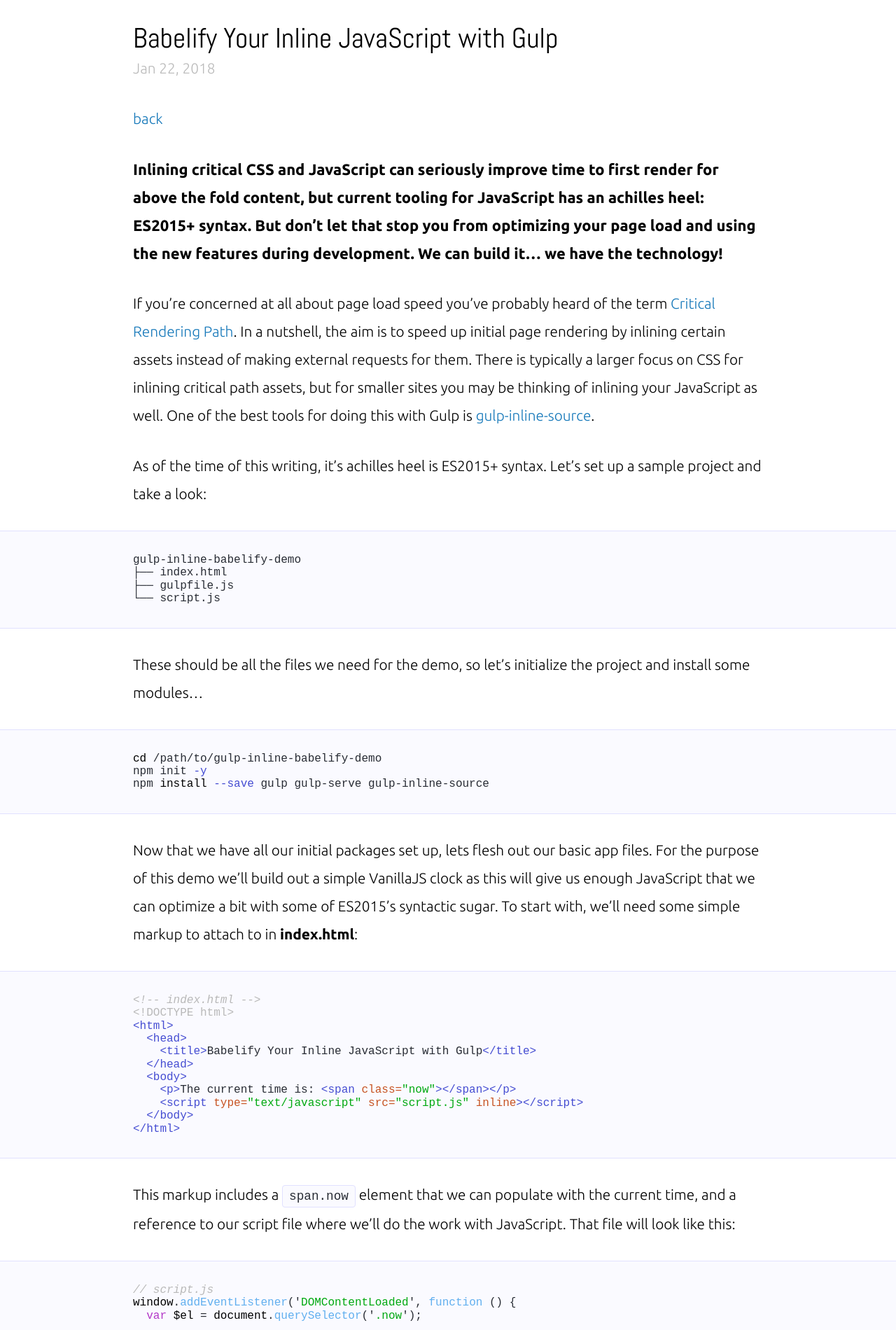
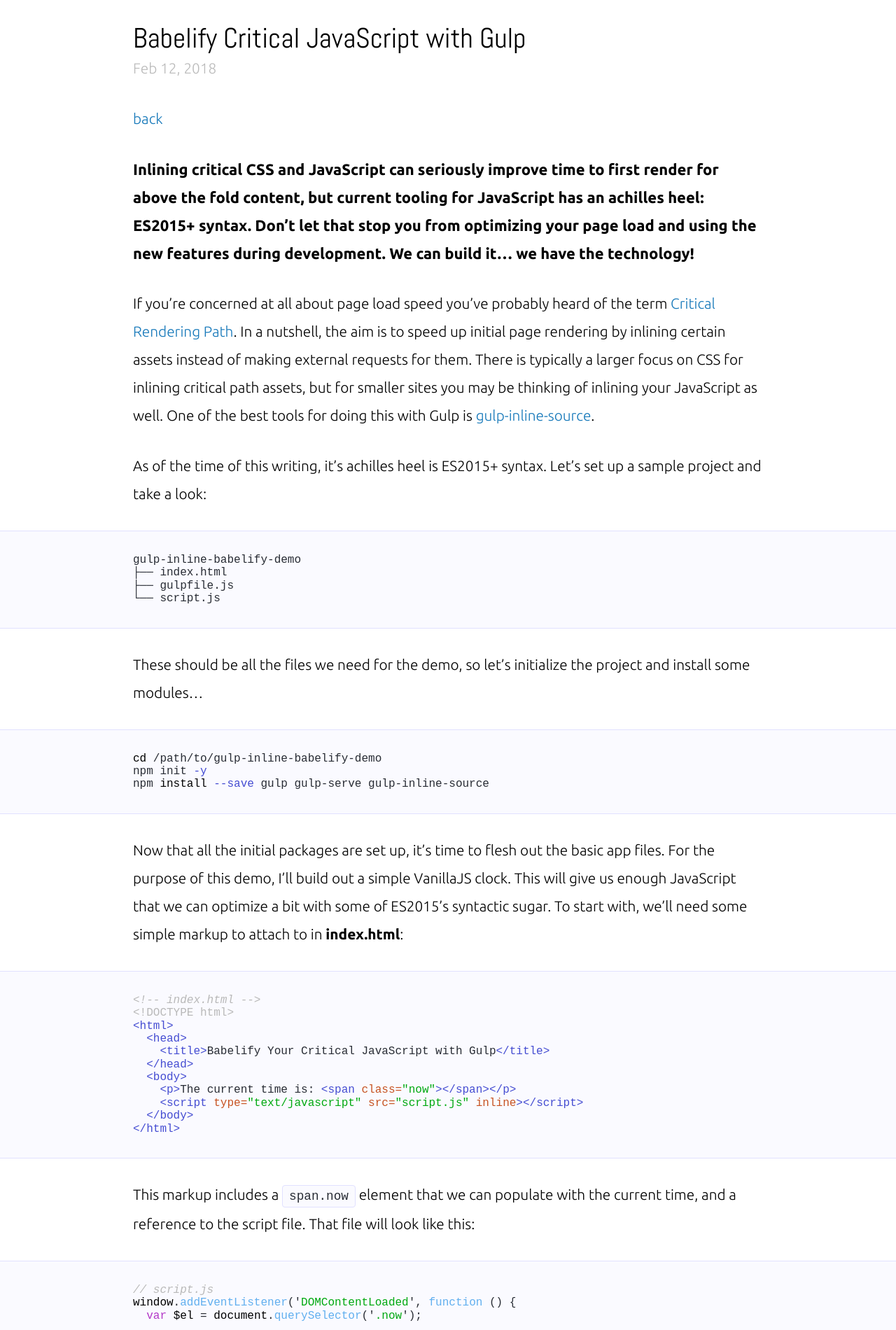
Before and after one commit to sstadt/jekyll-portfolio, a Jekyll site: the page built from _posts/2018-02-12-babelify-critical-javascript.markdown, in a window 1280 px wide. Shown: the part 585-2485 px from the top of the page at 70% size. Built offline with Jekyll 4.4.1, drawn with Linux system fonts in a browser that asks for light colours; nearby versions of some CDN libraries; comment, search, counter and statistics services are not loaded; some of the changed text lies outside the part shown.

Commit message:
added image paths and proof read babelify-critical-css article

```diff
--- a/_pages/index.html
+++ b/_pages/index.html
@@ -2,6 +2,7 @@
 layout: home
 title: 'Blog'
 permalink: /
+lightNav: true
 ---
 {% for post in site.posts %}
 <div class="article-preview clearfix">
--- a/_posts/2018-01-22-babelify-critical-javascript.markdown
+++ b/_posts/2018-02-12-babelify-critical-javascript.markdown
@@ -1,13 +1,13 @@
 ---
 layout: article
-heroImage: /posts/svg-sprites/header-SVGStoreGulp.jpg
-thumbnail: /posts/svg-store/share-SVGStore.jpg
-title: "Babelify Your Inline JavaScript with Gulp"
+heroImage: /posts/babelify-critical-css/header-KeepCalmAndBabel.jpg
+thumbnail: /posts/babelify-critical-css/share-KeepCalmAndBabel.jpg
+title: "Babelify Critical JavaScript with Gulp"
 lightNav: true
-date: 2018-01-22 10:00:00 -0500
+date: 2018-02-12 10:00:00 -0500
 ---
 {:.intro}
-Inlining critical CSS and JavaScript can seriously improve time to first render for above the fold content, but current tooling for JavaScript has an achilles heel: ES2015+ syntax. But don't let that stop you from optimizing your page load __and__ using the new features during development. We can build it... we have the technology!
+Inlining critical CSS and JavaScript can seriously improve time to first render for above the fold content, but current tooling for JavaScript has an achilles heel: ES2015+ syntax. Don't let that stop you from optimizing your page load __and__ using the new features during development. We can build it... we have the technology!
 
 If you're concerned at all about page load speed you've probably heard of the term [Critical Rendering Path](https://developers.google.com/web/fundamentals/performance/critical-rendering-path/). In a nutshell, the aim is to speed up initial page rendering by inlining certain assets instead of making external requests for them. There is typically a larger focus on CSS for inlining critical path assets, but for smaller sites you may be thinking of inlining your JavaScript as well. One of the best tools for doing this with Gulp is [gulp-inline-source](https://www.npmjs.com/package/gulp-inline-source).
 
@@ -28,14 +28,14 @@
 npm install --save gulp gulp-serve gulp-inline-source
 {% endhighlight %}
 
-Now that we have all our initial packages set up, lets flesh out our basic app files. For the purpose of this demo we'll build out a simple VanillaJS clock as this will give us enough JavaScript that we can optimize a bit with some of ES2015's syntactic sugar. To start with, we'll need some simple markup to attach to in **index.html**:
+Now that all the initial packages are set up, it's time to flesh out the basic app files. For the purpose of this demo, I'll build out a simple VanillaJS clock. This will give us enough JavaScript that we can optimize a bit with some of ES2015's syntactic sugar. To start with, we'll need some simple markup to attach to in **index.html**:
 
 {% highlight html %}
 <!-- index.html -->
 <!DOCTYPE html>
 <html>
   <head>
-    <title>Babelify Your Inline JavaScript with Gulp</title>
+    <title>Babelify Your Critical JavaScript with Gulp</title>
   </head>
   <body>
     <p>The current time is: <span class="now"></span></p>
@@ -44,7 +44,7 @@
 </html>
 {% endhighlight %}
 
-This markup includes a `span.now` element that we can populate with the current time, and a reference to our script file where we'll do the work with JavaScript. That file will look like this:
+This markup includes a `span.now` element that we can populate with the current time, and a reference to the script file. That file will look like this:
 
 {% highlight javascript %}
 // script.js
@@ -82,7 +82,7 @@
 
 Now if you run gulp you should be able to view the clock in a browser at **localhost:3000**.
 
-TODO: add image of working clock.
+![The current time is: 20:49:11]({{ site.s3_url }}/posts/babelify-critical-css/interstitial-WorkingClock.jpg?v=1)
 
 We can also see the result of the **inline** task by checking out the freshly compiled **dist/index.html**:
 
@@ -163,8 +163,8 @@
 gulp.task('default', ['inline', 'serve']);
 {% endhighlight %}
 
-The `gulp-inline-source` plugin can take an array of handler functions to do a custom transform on items before they're injected into our markup. Taking advantage of this feature, we can pass a function that will check `source.type` to make sure we're working with a JavaScript file and then use `babel-core` to so a custom transform on `source.content` and pass the results along for inlining in our HTML.
+The `gulp-inline-source` plugin can take an array of handler functions to do a custom transform on items before they're injected into the markup. Taking advantage of this feature, you can pass a function that will check `source.type` to target a file type, and then use `babel-core` to so a custom transform on `source.content` before passing the results along for inlining in an HTML file.
 
-Now that we have out custom handler, running `gulp` once again should successfully compile the script into our page. Easy, right?
+Now that we have our custom handler, running `gulp` once again should successfully compile the script into our page. Easy, right?
 
 View the code on [Github](https://github.com/sstadt/gulp-inline-babelify-demo).
--- a/_sass/document/document.scss
+++ b/_sass/document/document.scss
@@ -10,6 +10,7 @@
 body {
   margin: 0;
   min-height: 100%;
+  overflow-x: hidden;
 }
 
 img, svg {
```
Also changed, not shown: other parts of _posts/2018-02-12-babelify-critical-javascript.markdown (+2 -2 lines), Gemfile.lock.
